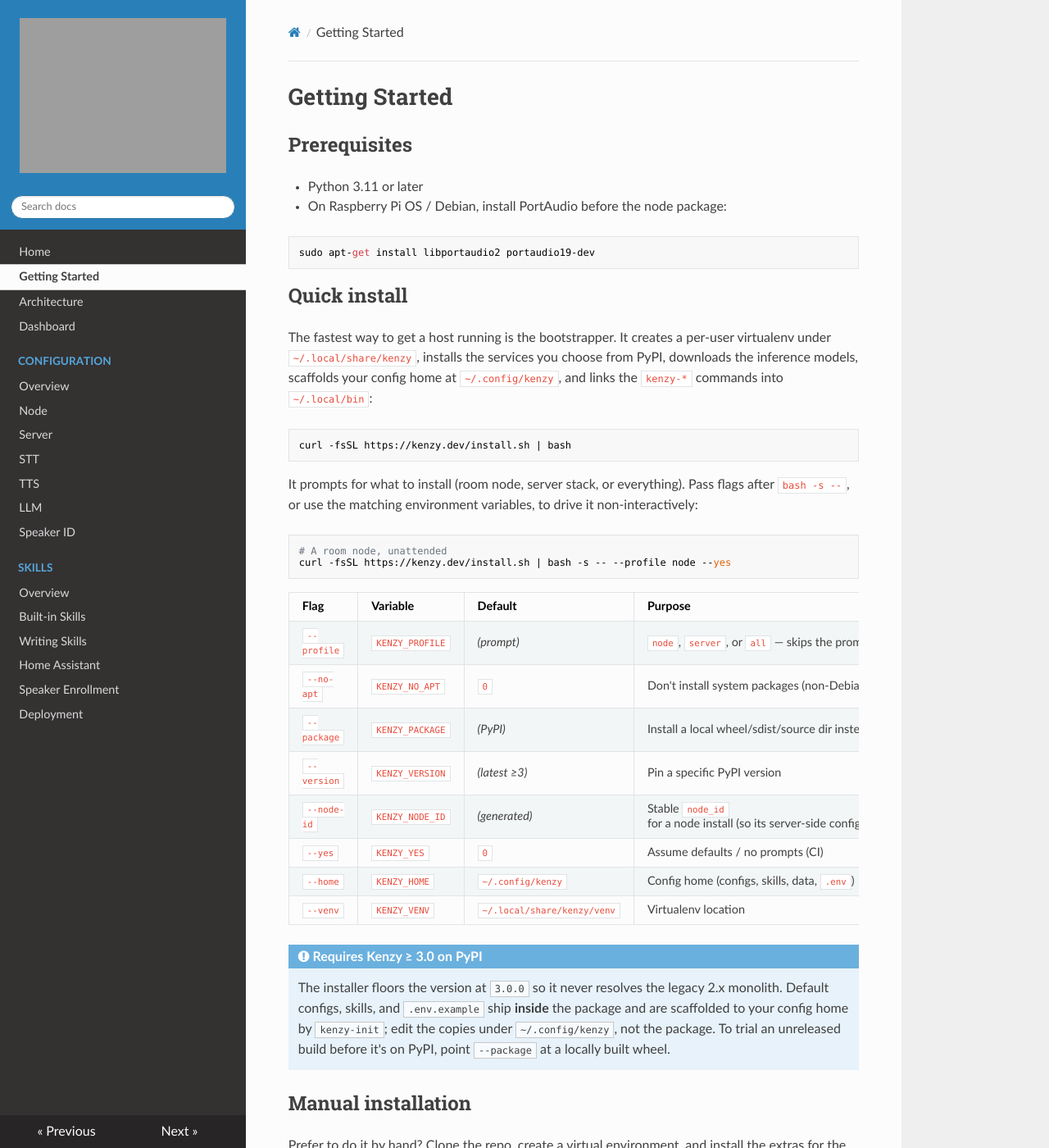
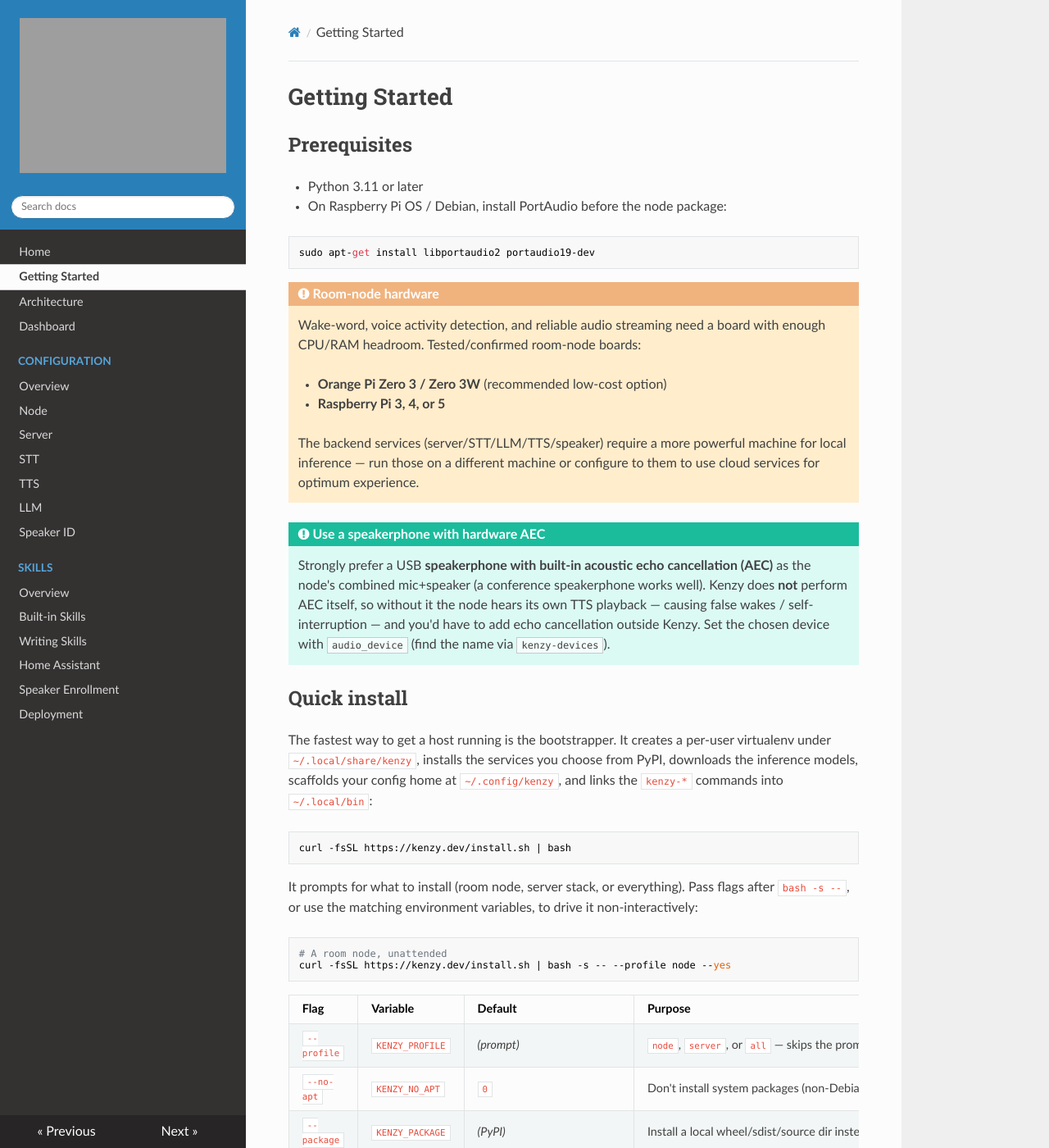
Before and after one commit to lnxusr1/kenzy, an MkDocs documentation site: the page built from docs/getting-started.md, in a window 1280 px wide and 1400 px high. Shown: the whole window at 82% size. Built offline with MkDocs 1.6.1, drawn with Linux system fonts in a browser that asks for light colours; nearby versions of some CDN libraries; some of the changed text lies outside the part shown.

````diff
--- a/docs/getting-started.md
+++ b/docs/getting-started.md
@@ -8,6 +8,17 @@
 ```bash
 sudo apt-get install libportaudio2 portaudio19-dev
 ```
+
+!!! warning "Room-node hardware"
+    Wake-word, voice activity detection, and reliable audio streaming need a board with enough CPU/RAM headroom. Tested/confirmed room-node boards:
+
+    - **Orange Pi Zero 3 / Zero 3W** (recommended low-cost option)
+    - **Raspberry Pi 3, 4, or 5**
+
+    The backend services (server/STT/LLM/TTS/speaker) require a more powerful machine for local inference — run those on a different machine or configure to them to use cloud services for optimum experience.
+
+!!! tip "Use a speakerphone with hardware AEC"
+    Strongly prefer a USB **speakerphone with built-in acoustic echo cancellation (AEC)** as the node's combined mic+speaker (a conference speakerphone works well). Kenzy does **not** perform AEC itself, so without it the node hears its own TTS playback — causing false wakes / self-interruption — and you'd have to add echo cancellation outside Kenzy. Set the chosen device with `audio_device` (find the name via `kenzy-devices`).
 
 ## Quick install
 
@@ -48,7 +59,7 @@ cd kenzy
 python3 -m venv .venv
 source .venv/bin/activate
 
-# Room node only (Pi Zero 2 W, Pi 4, etc.)
+# Room node only (Orange Pi Zero 3/3W, Raspberry Pi 3/4/5)
 pip install -e ".[node]"
 
 # Full server stack (STT, TTS, LLM, speaker ID)
--- a/mkdocs.yml
+++ b/mkdocs.yml
@@ -13,6 +13,9 @@ theme:
   titles_only: true
   collapse_navigation: false
   logo: https://kenzy.dev/assets/img/logo.png
+
+#extra_css:
+#  - css/extra.css
 
 plugins:
   - search
````
Also changed, not shown: CHANGELOG.md (+2 -1 lines), README.md (+1 -1 lines), docs/architecture.md (+1 -1 lines), docs/configuration/node.md (+4 -1 lines), docs/configuration/stt.md (+2 -2 lines), docs/css/extra.css (added, +26 -0 lines), docs/index.md (+1 -1 lines), 1 other file.
